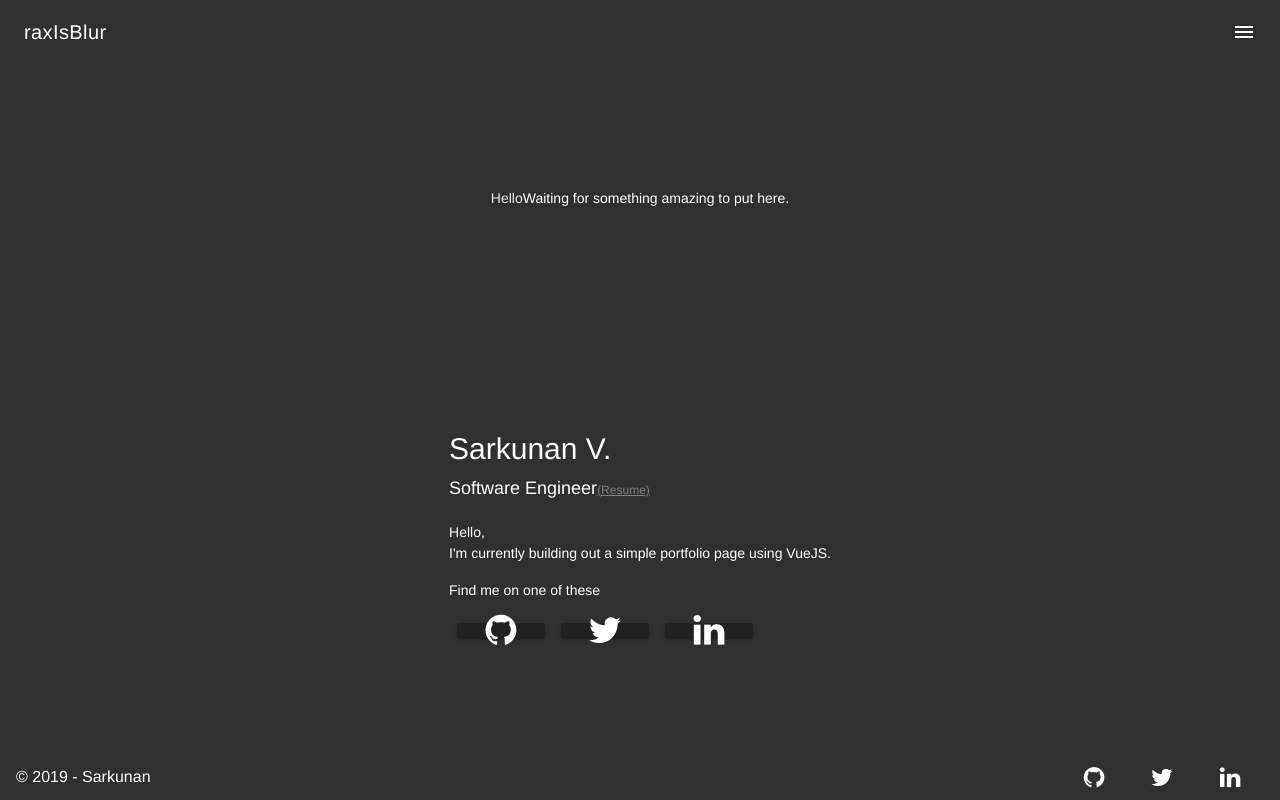
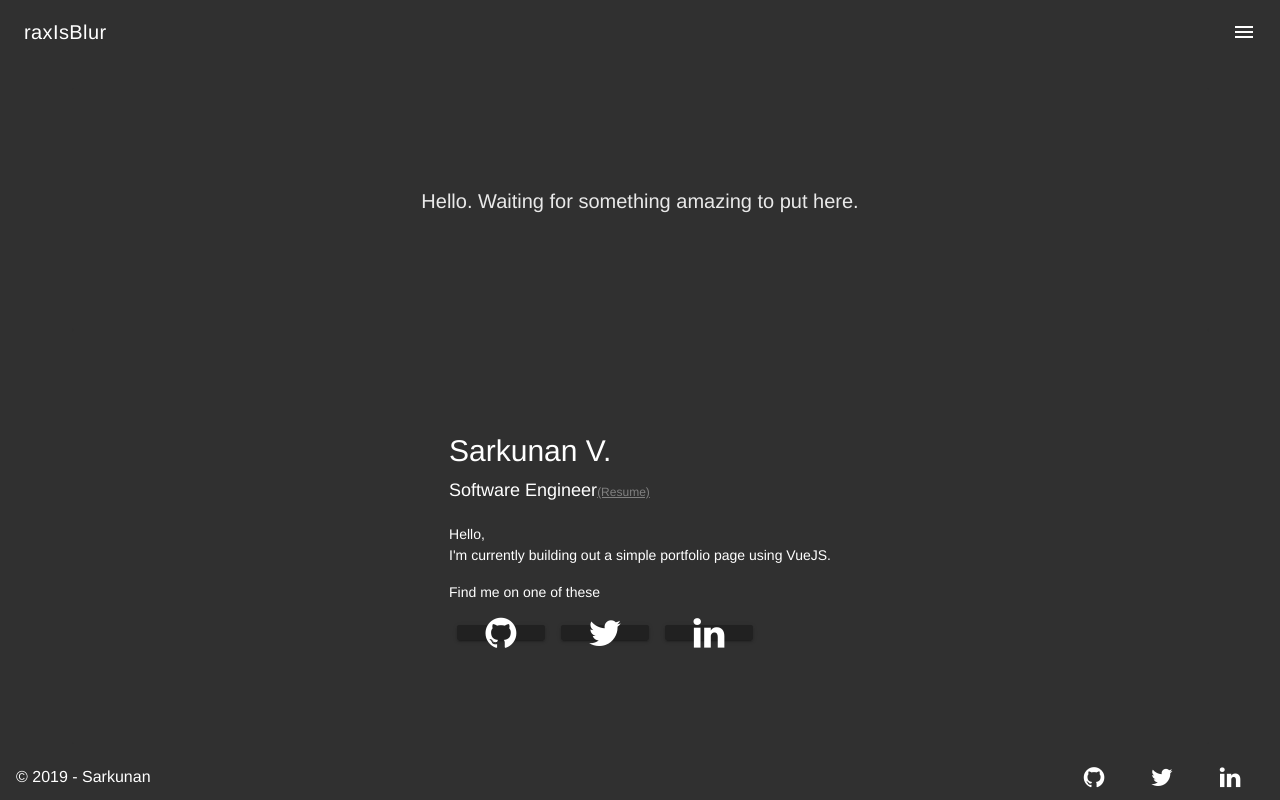
Before and after one commit to raxIsBlur/raxIsBlur.github.io, a Vue app: page / in a window 1280 px wide. Built offline with nearby package versions, Linux system fonts and the light colour scheme.

Commit message:
1. Corrected wording.

```diff
--- a/src/components/Home.vue
+++ b/src/components/Home.vue
@@ -8,9 +8,10 @@
       </v-card>
     </v-flex>-->
     <v-flex d-flex xs12>
-      <v-card flat style class="text-container center-align-all">
-        <p class="hello">Hello</p>
-        <p class="other-text">Waiting for something amazing to put here.</p>
+      <v-card flat style class="text-container first center-align-all">
+        <p class="hello">
+          Hello. Waiting for something amazing to put here.
+        </p>
       </v-card>
     </v-flex>
     <v-flex d-flex xs12>
@@ -85,6 +86,7 @@ export default {
 .hello {
   font-weight: 200;
   color: rgb(233, 233, 233);
+  font-size: 20px;
 }
 
 .text-container {
```
